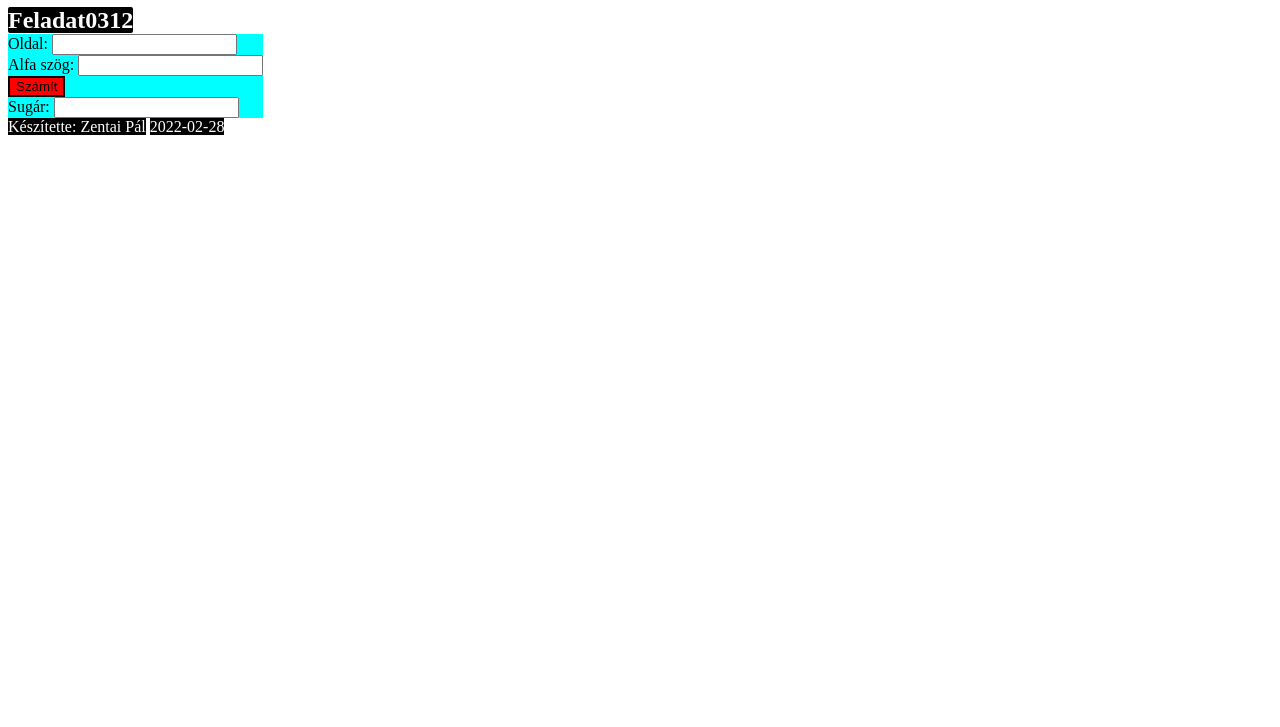
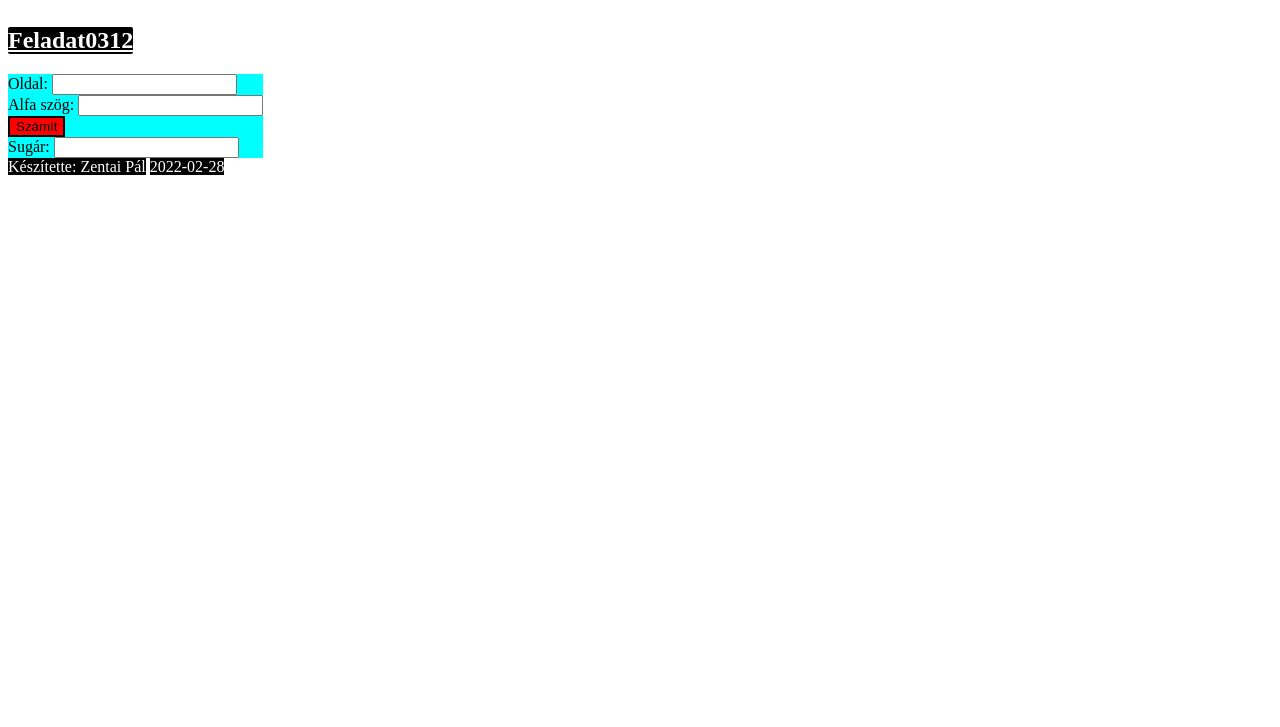
Before and after one commit to Pali002/tombsug, a plain HTML site: page index.html in a window 1280 px wide. Shown: the part 73-800 px from the top of the page. Drawn offline with Linux system fonts and the light colour scheme.

Commit message:
igazitas

```diff
--- a/style.css
+++ b/style.css
@@ -9,8 +9,9 @@ h1 {
 h2 {
     background-color: black;
     color: white;
-    display: inline;
+    display: inline-block;
     border-radius: 2px;
+    text-decoration: underline;
 }
 
 .container{
```
